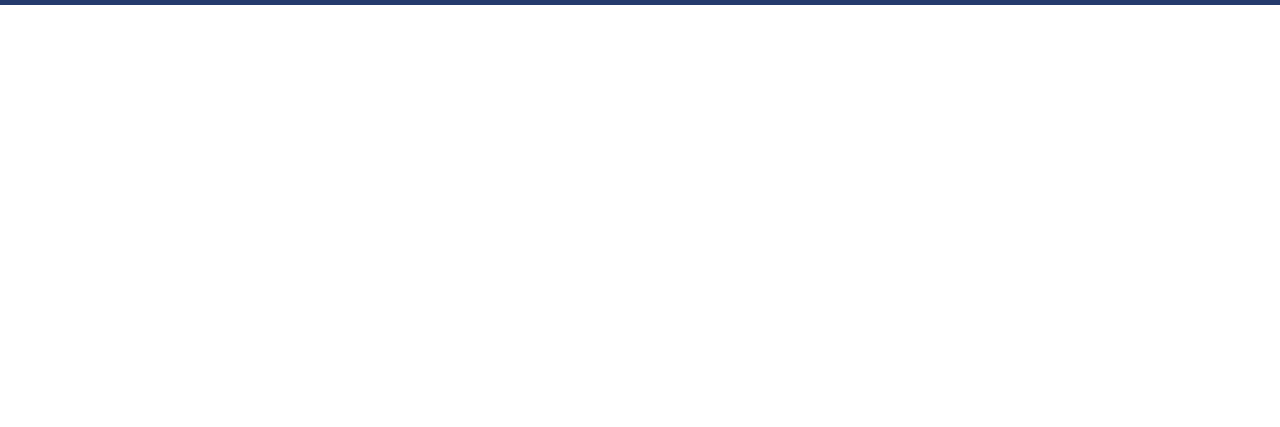
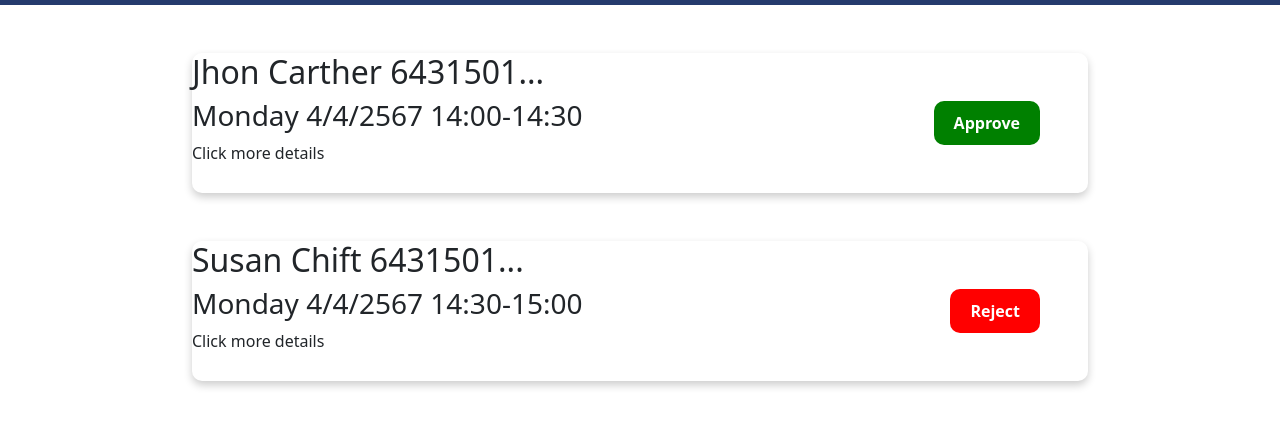
Before and after one commit to patipanbank/pre-project_wep, a plain HTML site: page views/teacher/teacher_history.html in a window 1280 px wide. Shown: the part 191-618 px from the top of the page. Drawn offline with nearby package versions, Linux system fonts and the light colour scheme.

Commit message:
add teacher history

```diff
--- /dev/null
+++ b/public/css/Teacher/teacher_history.css
@@ -0,0 +1,49 @@
+
+
+/* .card:hover { box-shadow: 0 8px 16px 0 rgba(0, 0, 0, 0.2); } */
+
+/* .control-width { width: 70%; margin: auto; } */
+
+.card2 {
+    box-shadow: 0 4px 8px 0 rgba(0, 0, 0, 0.2);
+    transition: 0.3s;
+    border-radius: 10px;
+    margin: auto;
+    width: 70%;
+}
+
+.card2:hover { box-shadow: 0 8px 16px 0 rgba(0, 0, 0, 0.2); }
+
+
+.card2 {
+    display: flex;
+    justify-content: space-between; /* จัดปุ่มไปทางขวาสุด */
+}
+
+.button1 button {
+    padding: 10px 20px; /* ปรับขนาดของปุ่ม */
+    font-size: 16px; /* ปรับขนาดตัวอักษร */
+    border-radius: 10px;
+    background-color: yellow;
+    border: none;
+    font-weight: bold;
+    color: black;
+}
+.button2 button {
+    padding: 10px 20px; /* ปรับขนาดของปุ่ม */
+    font-size: 16px; /* ปรับขนาดตัวอักษร */
+    border-radius: 10px;
+    background-color: green;
+    border: none;
+    font-weight: bold;
+    color: white;
+}
+.button3 button {
+    padding: 10px 20px; /* ปรับขนาดของปุ่ม */
+    font-size: 16px; /* ปรับขนาดตัวอักษร */
+    border-radius: 10px;
+    background-color: red;
+    border: none;
+    font-weight: bold;
+    color: white;
+}
--- a/views/teacher/teacher_history.html
+++ b/views/teacher/teacher_history.html
@@ -9,6 +9,7 @@
         integrity="sha384-MrcW6ZMFYlzcLA8Nl+NtUVF0sA7MsXsP1UyJoMp4YLEuNSfAP+JcXn/tWtIaxVXM"
         crossorigin="anonymous"></script>
     <title>Teacher History</title>
+    <link rel="stylesheet" href="/public/css/Teacher/teacher_history.css">
 </head>
 <body>
     <nav><img src="/public/img/Header-School-IT-MFU_Thai.png" alt=""></nav>
@@ -36,5 +37,49 @@
             </div>
         </div>
     </nav>
+
+    <div class="control-width">
+
+
+        <div class="card2 mt-5" onclick="toggleDetails(this)">
+            <div>
+                <h2>Jhon Carther 6431501...</h2>
+                <h3>Monday 4/4/2567 14:00-14:30</h3>
+                <p>Click more details</p>
+                <div class="details" style="display: none;">
+                    <p>Student:..............................................b</p>
+                    <p>Teacher:..............................................b</p>
+                </div>
+            </div>
+            <div class="button2 p-5">
+                <button type="button">Approve</button>
+            </div>
+        </div>
+        <div class="card2 mt-5" onclick="toggleDetails(this)">
+            <div>
+                <h2>Susan Chift 6431501...</h2>
+                <h3>Monday 4/4/2567 14:30-15:00</h3>
+                <p>Click more details</p>
+                <div class="details" style="display: none;">
+                    <p>Student:..............................................c</p>
+                    <p>Teacher:..............................................c</p>
+                </div>
+            </div>
+            <div class="button3 p-5">
+                <button type="button">Reject</button>
+            </div>
+        </div>
+
+
+        <script>
+            function toggleDetails(card) {
+                var details = card.querySelector(".details");
+                if (details.style.display === "none") {
+                    details.style.display = "block";
+                } else {
+                    details.style.display = "none";
+                }
+            }
+        </script>
 </body>
 </html>
```
